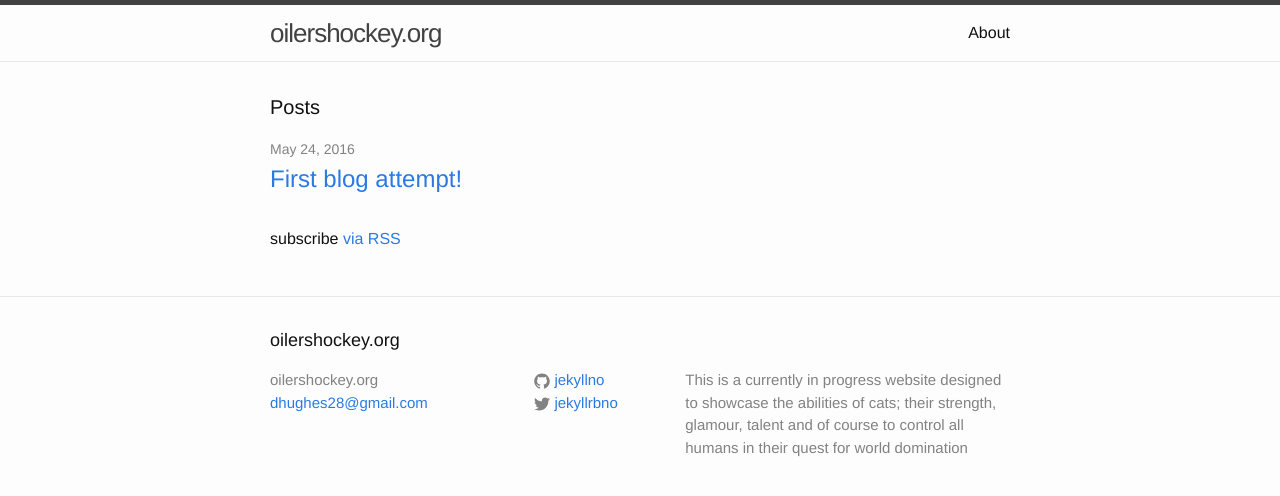
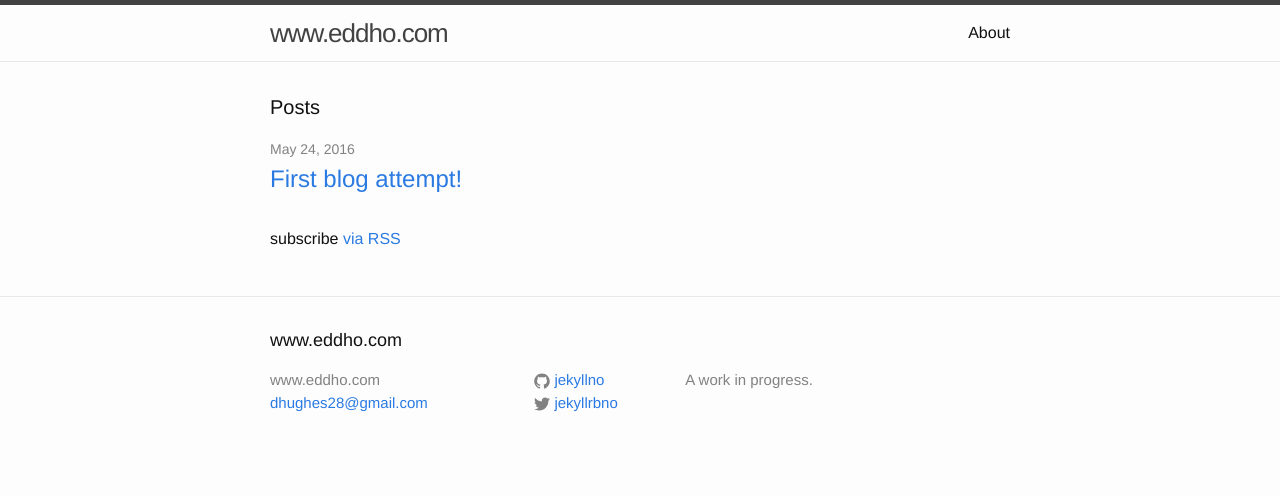
Before and after one commit to Dhughes06/Dhughes06.github.io, a Jekyll site: the page built from index.html, in a window 1280 px wide. Shown: the top 496 px of the page. Built offline with Jekyll 4.4.1, drawn with Linux system fonts in a browser that asks for light colours.

Commit message:
Update _config.yml

```diff
--- a/_config.yml
+++ b/_config.yml
@@ -6,14 +6,12 @@
 # 'jekyll serve'. If you change this file, please restart the server process.
 
 # Site settings
-title: oilershockey.org
+title: www.eddho.com
 email: dhughes28@gmail.com
 description: > # this means to ignore newlines until "baseurl:"
-  This is a currently in progress website designed to showcase the
-  abilities of cats; their strength, glamour, talent and of course to
-  control all humans in their quest for world domination
+ A work in progress.
 baseurl: "" # the subpath of your site, e.g. /blog
-url: "www.oilershockey.org" # the base hostname & protocol for your site
+url: "www.eddho.com" # the base hostname & protocol for your site
 twitter_username: jekyllrbno
 github_username:  jekyllno
 
```
